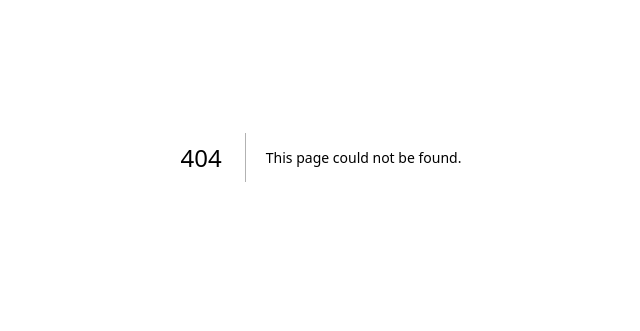
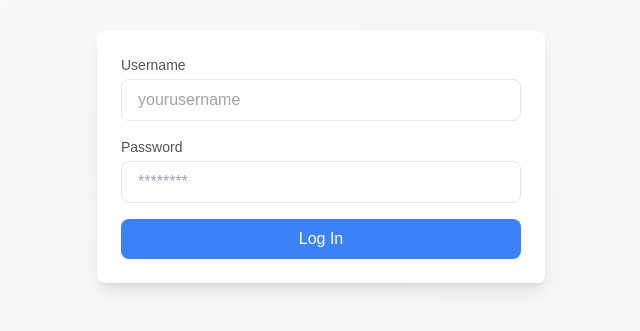
Before and after one commit to savishkadilshan/flixbox-web-app, a Next.js app: page /admin/login in a window 1280 px wide. Before the commit this address had no page. Shown: the part 243-574 px from the top of the page, without its empty margins (319-959 px from the left). Built offline with nearby package versions, Linux system fonts and the light colour scheme.

Commit message:
Initial login functionalities
- Created basic login UI
- Created basic login logic
- Those features should be modify and improve

```diff
--- /dev/null
+++ b/app/(client)/(admin)/admin/login/page.jsx
@@ -0,0 +1,7 @@
+import AdminLoginForm from "@/app/_components/AdminLoginForm/AdminLoginForm";
+
+export default function AdminLogin() {
+    return (
+        <AdminLoginForm />
+    )
+}
--- /dev/null
+++ b/app/(client)/(admin)/admin/page.jsx
@@ -0,0 +1,9 @@
+export default function AdminHome() {
+    return (
+        <div className="grid grid-rows-[20px_1fr_20px] items-center justify-items-center min-h-screen p-8 pb-20 gap-16 sm:p-20 font-[family-name:var(--font-geist-sans)]">
+            <main className="flex flex-col gap-8 row-start-2 items-center sm:items-start">
+                Admin Home page
+            </main>
+        </div>
+    )
+}
--- /dev/null
+++ b/app/_components/AdminLoginForm/AdminLoginForm.jsx
@@ -0,0 +1,65 @@
+'use client'
+
+import { useActionState, useEffect } from "react";
+import { adminLogin } from "./actions";
+import { useRouter } from "next/navigation";
+
+export default function AdminLoginForm() {
+  const router = useRouter()
+  const [state, action] = useActionState(adminLogin, {
+    success: false,
+    redirectUrl: null,
+    error: null
+  })
+
+  useEffect(() => {
+    if(state.success) {
+      router.push(state.redirectUrl)
+    }
+  }, [state, router])
+
+    return (
+      <div className="flex justify-center items-center min-h-screen bg-gradient-to-br from-gray-50 to-gray-100 p-4">
+        <div className="w-full max-w-md bg-white rounded-lg shadow-lg p-6">
+          <form action={action}>
+            <div className="mb-4">
+              <label
+                htmlFor="email"
+                className="block text-sm font-medium text-gray-600 mb-1"
+              >
+                Username
+              </label>
+              <input
+                type="text"
+                id="username"
+                name="username"
+                placeholder="yourusername"
+                className="w-full px-4 py-2 border rounded-lg focus:ring-2 focus:ring-blue-500 focus:outline-none focus:border-blue-500"
+              />
+            </div>
+            <div className="mb-4">
+              <label
+                htmlFor="password"
+                className="block text-sm font-medium text-gray-600 mb-1"
+              >
+                Password
+              </label>
+              <input
+                type="password"
+                id="password"
+                name="password"
+                placeholder="********"
+                className="w-full px-4 py-2 border rounded-lg focus:ring-2 focus:ring-blue-500 focus:outline-none focus:border-blue-500"
+              />
+            </div>
+            <button
+              type="submit"
+              className="w-full bg-blue-500 text-white py-2 rounded-lg hover:bg-blue-600 transition duration-300"
+            >
+              Log In
+            </button>
+          </form>
+        </div>
+      </div>
+    );
+  }
--- /dev/null
+++ b/app/_components/AdminLoginForm/actions.js
@@ -0,0 +1,38 @@
+'use server'
+
+import { MongoClient, ServerApiVersion } from "mongodb";
+
+export async function adminLogin(prevState, formData) {
+    const uri = process.env.NEXT_PUBLIC_MONGODB_URI
+    const username = formData.get('username')
+    const password = formData.get('password')
+
+    const client = new MongoClient(uri, {
+        serverApi: {
+          version: ServerApiVersion.v1,
+          strict: true,
+          deprecationErrors: true,
+        }
+    });
+
+    try {
+        await client.connect()
+        const database = client.db('FlixBox')
+        const collection = database.collection('admin')
+
+        const data = await collection.findOne({username: username, password: password})
+        if(data) {
+            console.log("User credentials are found.")
+            console.log(data)
+
+            return {
+                success: true,
+                redirectUrl: '/admin'
+            }
+        }
+    } catch (error) {
+        console.log("There is an issue while connecting to FlixBox database. Error: ", error)
+    } finally {
+        await client.close()
+    }
+}
```
Also changed, not shown: package.json (+6 -5 lines), 1 other file (tests, documents, lock files or other folders).
